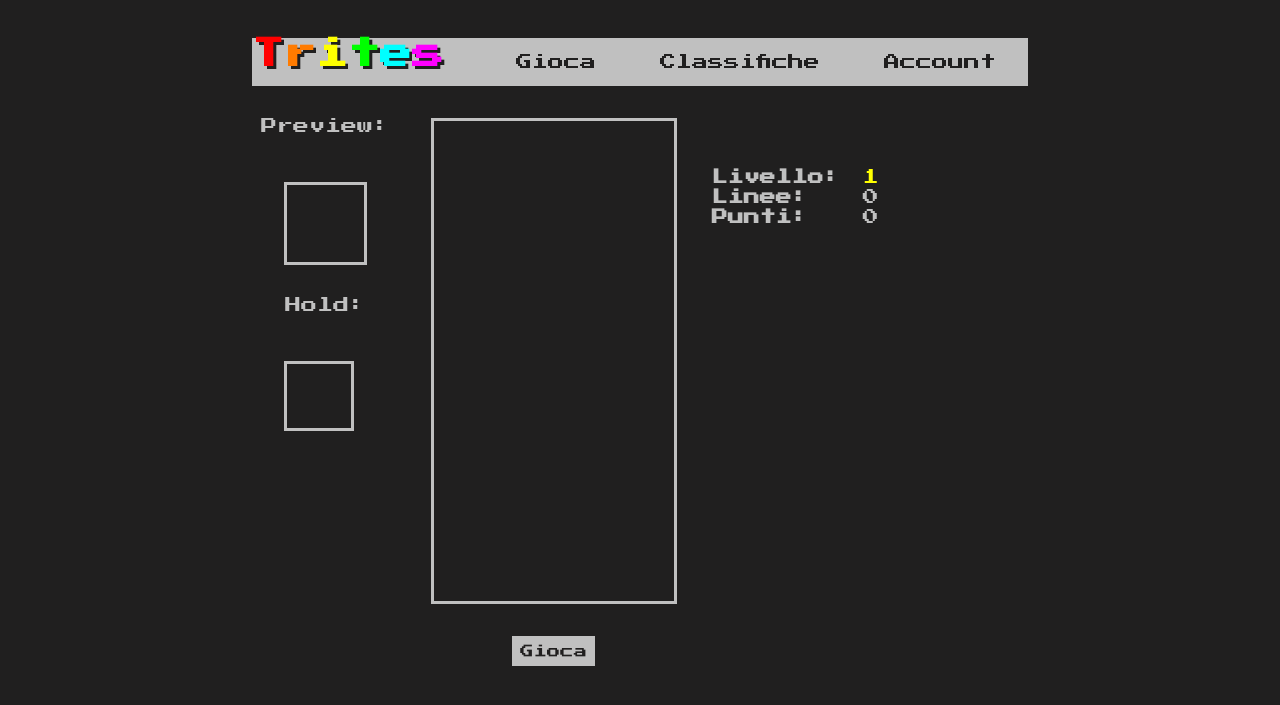
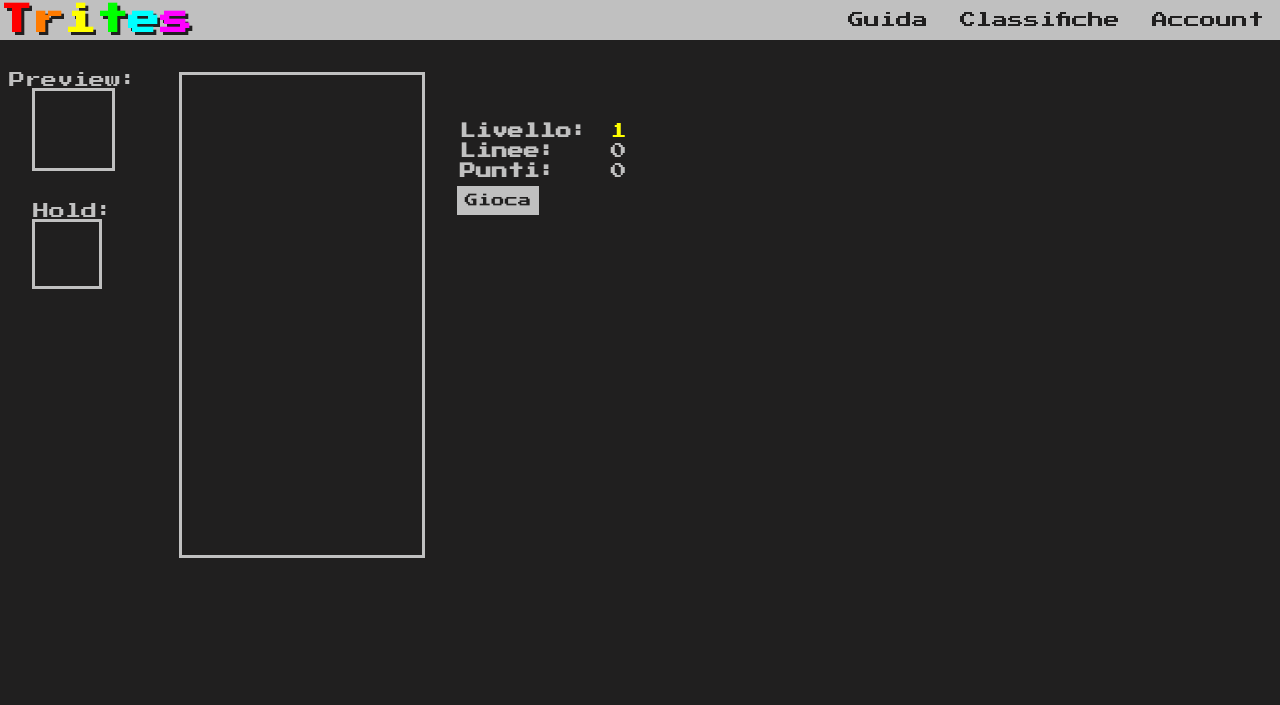
Before and after one commit to balpie/tritesWebApp, a PHP site: page / in a window 1280 px wide. Shown: the top 705 px of the page. Run offline with PHP 8.4, Linux system fonts and the light colour scheme.

Commit message:
Diviso css in file. Aggistato nav bar

```diff
--- /dev/null
+++ b/css/game.css
@@ -0,0 +1,123 @@
+body{
+    padding: 0;
+    margin-top: 0;
+    display: flex;
+    flex-direction: column;
+}
+
+main
+{
+    flex-direction: row;
+    display: flex;
+    flex-direction: row;
+}
+
+#gameContainer
+{
+    display: flex;
+    flex-direction: column;
+}
+
+#holdPreview{
+    display: flex;
+    flex-direction: column;
+}
+
+p{
+    text-align: center;
+    padding: 0;
+    margin-bottom: 0;
+}
+
+
+#Preview .cell{
+    height: 1.2em;
+    width: 1.2em;
+}
+
+#Hold .cell{
+    height: 1em;
+    width: 1em;
+}
+
+#Livello{
+    color: yellow;
+}
+
+button{
+    font-family: "Press Start 2P";
+    align-self: left;
+    background-color: #c0c0c0;
+    color: #201f1f;
+    border: 2px solid #c0c0c0;
+    border-radius: 0;
+    display: block;
+    width: fit-content;
+    height: 2.2em;
+}
+
+button:hover{
+    border: 2px solid #c0c0c0;
+    background-color: #201f1f;
+    color: #c0c0c0;
+}
+
+.Nascosto{
+    display: none;
+}
+
+.row.Nascosto{
+    display: none;
+}
+
+aside{
+    display: flex;
+    flex-direction: column;
+}
+
+div.gameBoard{
+    float: left;
+    width: fit-content;
+    height: fit-content;
+    margin: 2em;
+    border: 3px solid #c0c0c0
+}
+
+#HoldPreview{
+    margin-top: 1em;
+}
+#HoldPreview .gameBoard{
+    margin-top: 0;
+    padding: 0
+}
+
+table#GameStats{
+    margin-top: 5em;
+    text-align: left;
+}
+
+th{
+    padding-right: 20px;
+    text-align: left;
+}
+
+td{
+    width: 6em;
+}
+
+.row{
+    display: flex;
+}
+
+.StatusSconfitta{
+    color: red
+}
+
+.StatusNuovoLivello{
+    color: yellow;
+}
+
+.cell{
+    width: 1.5em;
+    height: 1.5em;
+}
--- /dev/null
+++ b/css/navbar.css
@@ -0,0 +1,64 @@
+html
+{
+    box-sizing: border-box;
+    display:flex;
+    flex-direction: column;
+    align-items: center;
+    background-color: #201f1f;
+    color: #c0c0c0;
+    font-family: "Press Start 2P", system-ui;
+}
+
+h1{
+    font-size: 2em;
+    margin: 0;
+    text-align: center;
+    text-shadow: 3px 3px 0 #201f1f;
+}
+
+nav{
+    display: flex;
+    align-items: center;
+    flex-direction: row;
+    margin-left: 0;
+    background-color: #c0c0c0;
+    color: #201f1f;
+    width: 100vw;
+    height: 2.5em;
+    justify-content: space-between;
+}
+
+nav ul{
+    height: 100%;
+    display: flex;
+    flex-direction: row;
+    flex: 1 1 auto; /*grow shrink basis*/
+    justify-content: end;
+    align-items: center;
+    margin: 0;
+}
+
+nav li{
+    height: 100%;
+    display: flex;
+    align-items: center;
+    text-align: center;
+}
+
+nav li a{
+    display: flex;
+    align-items: center;
+    height: 100%;
+    width: 100%;
+    padding: 0 1em 0 1em;
+}
+
+nav li a:hover{
+    background-color: #201f1f;
+    color: yellow;
+}
+
+a, a:visited{
+    color: #201f1f;
+    text-decoration: none;
+}
--- a/css/style.css
+++ /dev/null
@@ -1,231 +0,0 @@
-/*COMMON STYLES*/
-
-html
-{
-    display:flex;
-    flex-direction: column;
-    align-items: center;
-    background-color: #201f1f;
-    color: #c0c0c0;
-    font-family: "Press Start 2P", system-ui;
-}
-
-h1{
-    font-size: 2em;
-    margin: 0;
-}
-
-nav{
-    display: flex;
-    flex-direction: row;
-    margin-left: 0;
-    background-color: #c0c0c0;
-    color: #201f1f
-}
-
-a, a:visited{
-    color: #201f1f;
-    text-decoration: none;
-}
-
-p{
-    text-align: center;
-}
-
-ul{
-    display: flex;
-    flex-direction: row;
-    justify-content: space-around;
-}
-li{
-    display: inline-block;
-    margin-left: 2em;
-    margin-right: 2em;
-}
-
-body{
-    padding: 30px;
-    display: flex;
-    flex-direction: column;
-}
-
-
-h1{
-    text-align: center;
-    text-shadow: 3px 3px 0 #201f1f;
-}
-/*MANUALE UTENTE*/
-dt{
-    color: yellow;
-}
-
-/*STILI GIOCO*/
-main
-{
-    flex-direction: row;
-    display: flex;
-    flex-direction: row;
-}
-
-#gameContainer
-{
-    display: flex;
-    flex-direction: column;
-}
-
-#holdPreview{
-    display: flex;
-    flex-direction: column;
-}
-
-#Preview .cell{
-    height: 1.2em;
-    width: 1.2em;
-}
-
-#Hold .cell{
-    height: 1em;
-    width: 1em;
-}
-
-#Livello{
-    color: yellow;
-}
-
-button{
-    font-family: "Press Start 2P";
-    align-self: center;
-    background-color: #c0c0c0;
-    color: #201f1f;
-    border: 2px solid #c0c0c0;
-    border-radius: 0;
-    display: block;
-    width: fit-content;
-    height: 30px;
-}
-
-button:hover{
-    border: 2px solid #c0c0c0;
-    background-color: #201f1f;
-    color: #c0c0c0;
-}
-
-.Nascosto{
-    display: none;
-}
-
-.row.Nascosto{
-    display: none;
-}
-
-aside{
-    display: flex;
-    flex-direction: column;
-}
-
-div.gameBoard{
-    float: left;
-    width: fit-content;
-    height: fit-content;
-    margin: 2em;
-    border: 3px solid #c0c0c0
-}
-
-#HoldPreview{
-    margin-top: 1em;
-}
-
-table#GameStats{
-    margin-top: 5em;
-    text-align: left;
-}
-
-th{
-    padding-right: 20px;
-    text-align: left;
-}
-
-td{
-    width: 6em;
-}
-
-.row{
-    display: flex;
-}
-
-.StatusSconfitta{
-    color: red
-}
-
-.StatusNuovoLivello{
-    color: yellow;
-}
-
-.cell{
-    width: 1.5em;
-    height: 1.5em;
-}
-
-.I{
-    background-color: rgb(255, 123, 0);
-}
-
-.L{
-    background-color: blue;
-}
-
-.J{
-    background-color: rgb(255, 0, 255);
-}
-
-.T{
-    background-color: yellow;
-}
-
-.O{
-    background-color: red;
-}
-
-.Z{
-    background-color: rgb(0, 255, 0);
-}
-
-.S{
-    background-color: rgb(0, 255, 255);
-}
-
-
-span.I{
-    background-color: #c0c0c0;
-    color: rgb(255, 123, 0);
-}
-
-span.L{
-    background-color: #c0c0c0;
-    color: blue;
-}
-
-span.J{
-    background-color: #c0c0c0;
-    color: rgb(255, 0, 255);
-}
-
-span.T{
-    background-color: #c0c0c0;
-    color: yellow;
-}
-
-span.O{
-    background-color: #c0c0c0;
-    color: red;
-}
-
-span.Z{
-    background-color: #c0c0c0;
-    color: rgb(0, 255, 0);
-}
-
-span.S{
-    background-color: #c0c0c0;
-    color: rgb(0, 255, 255);
-}
--- a/index.php
+++ b/index.php
@@ -4,7 +4,9 @@
     <head>
         <meta charset="utf-8">
         <meta name="author" content="Pietro Balestri">
-        <link rel="stylesheet" href="css/style.css">
+        <link rel="stylesheet" href="css/game.css">
+        <link rel="stylesheet" href="css/navbar.css">
+        <link rel="stylesheet" href="css/tetracolors.css">
         <script src="js/script.js"></script>
         <link rel="preconnect" href="https://fonts.googleapis.com">
         <link rel="preconnect" href="https://fonts.gstatic.com" crossorigin>
@@ -14,12 +16,12 @@
     <body>
         <nav>
             <h1>
-                <a href="php/homepage.php">
+                <a href="index.php">
                 <span class="O">T</span><span class="I">r</span><span class="T">i</span><span class="Z">t</span><span class="S">e</span><span class="J">s</span>
-                <a>
+                </a>
             </h1>
             <ul>
-                <li>Gioca</li>
+                <li><a href="php/guida.php">Guida</a></li>
                 <li><a href="classifiche.php">Classifiche</a></li>
                 <li><a href="login.php">Account</a></li>
             </ul>
@@ -35,8 +37,6 @@
             </aside>
             <div id="gameContainer">
                 <div id="gameBoard" class="gameBoard"></div>
-                <button type="button" id="Start">Gioca</button>
-                <button type="button" id="Restart">Ricomincia</button>
             </div>
             <aside>
                 <table id="GameStats">
@@ -56,6 +56,8 @@
                         <td colspan="2" id="Status"></td>
                     </tr>
                 </table>
+                <button type="button" id="Start">Gioca</button>
+                <button type="button" id="Restart">Ricomincia</button>
             </aside>
         </main>
     </body>
```
Also changed, not shown: css/guida.css (added, +23 -0 lines), css/tetracolors.css (added, +63 -0 lines), php/guida.php (renamed from php/homepage.php, +19 -8 lines).
